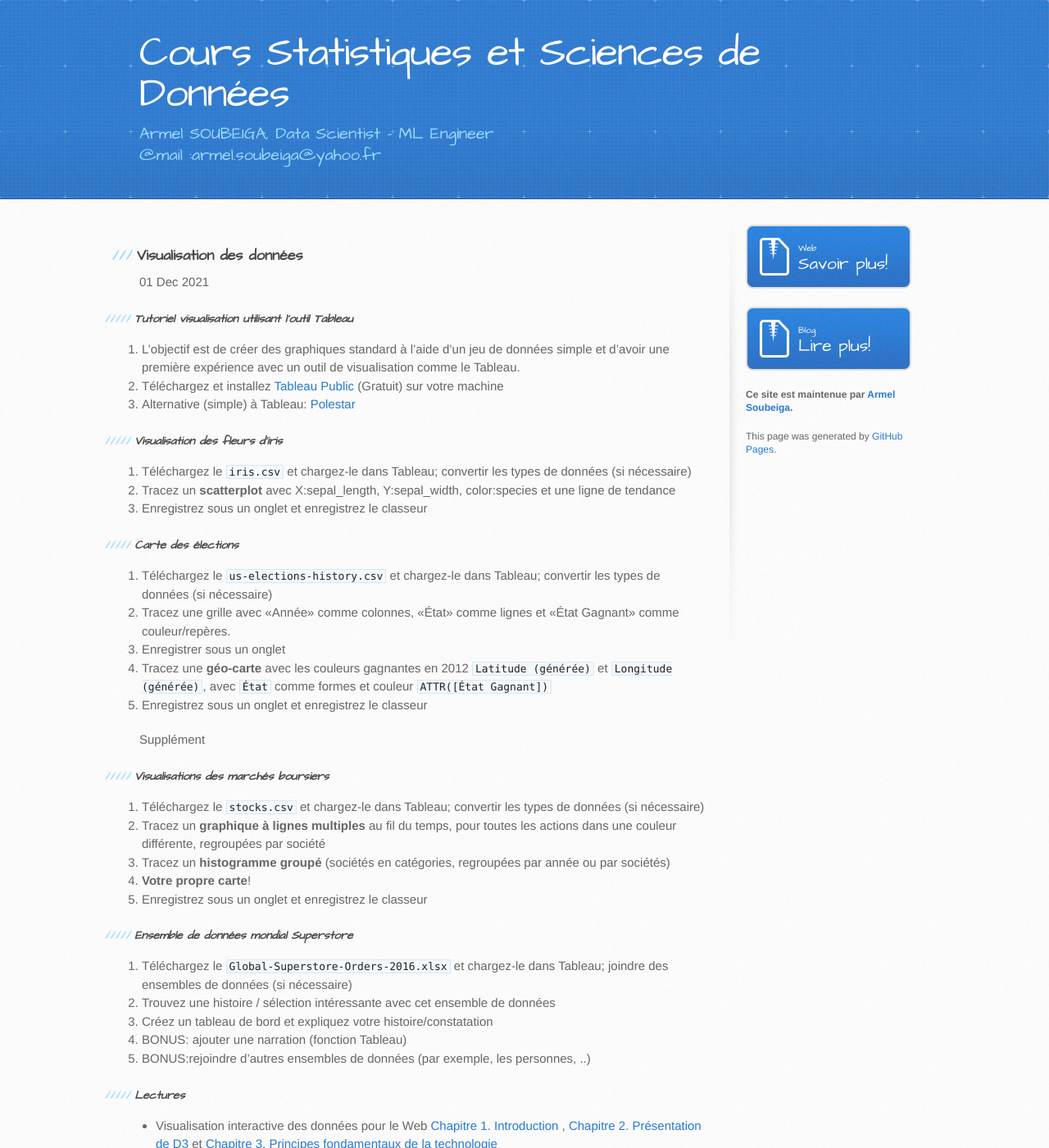
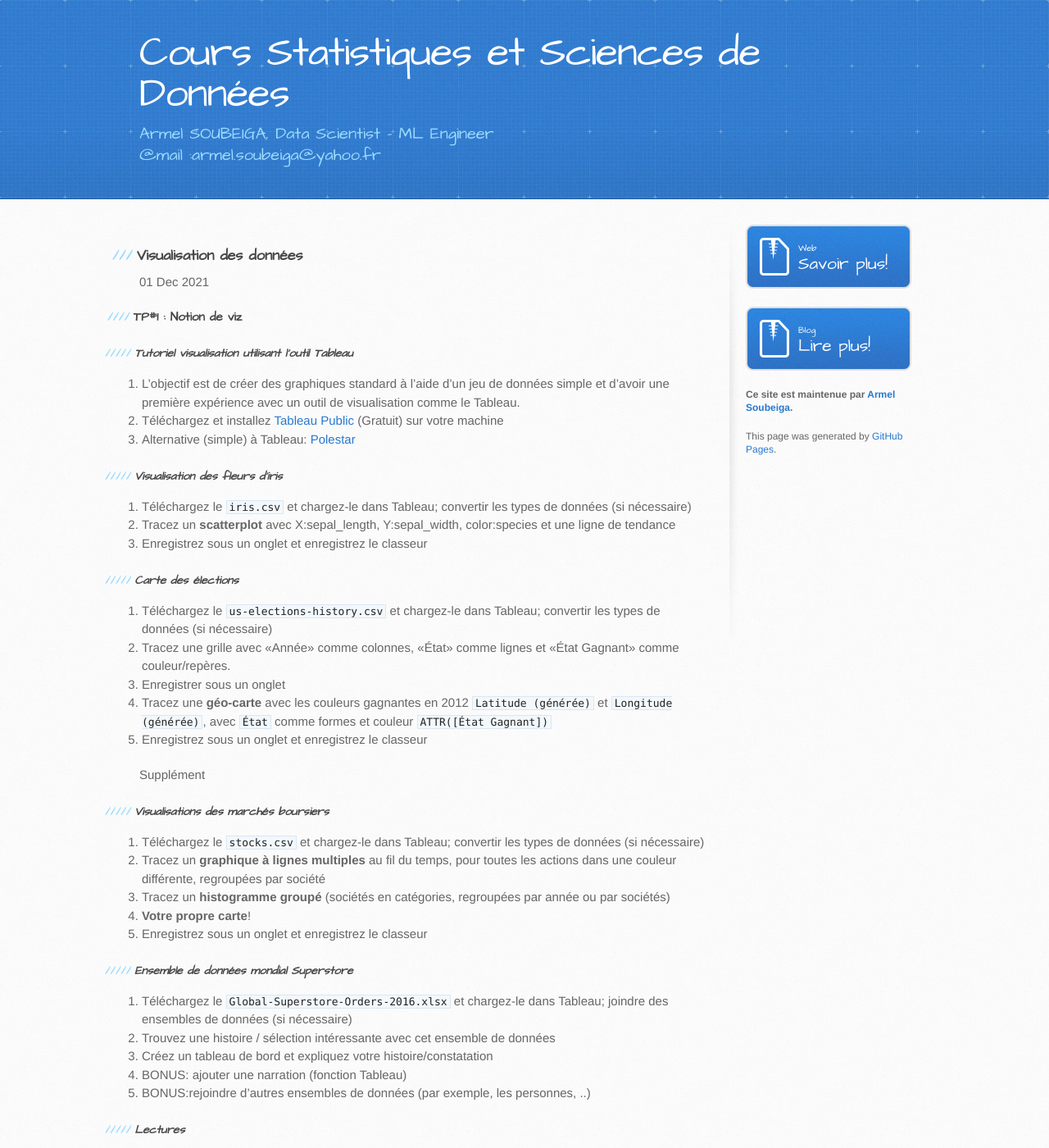
Before and after one commit to armelsoubeiga/Cours, a Jekyll site: the page built from dataviz/_posts/2021-12-11-Visualisation-des-données.md, in a window 1280 px wide and 1400 px high. Shown: the whole window at 82% size. Built offline with Jekyll 4.4.1, drawn with Linux system fonts in a browser that asks for light colours; some of the changed text lies outside the part shown.

Commit message:
Add files via upload

```diff
--- a/dataviz/_posts/2021-12-11-Visualisation-des-données.md
+++ b/dataviz/_posts/2021-12-11-Visualisation-des-données.md
@@ -2,7 +2,11 @@
 layout: post
 title:  "Visualisation des données"
 date:   12/2021
+navigation_weight: 8
 ---
+
+
+#### **TP#1 : Notion de viz**
 
 ##### *Tutoriel visualisation utilisant l'outil Tableau*
 
@@ -48,3 +52,6 @@
 ](https://web.archive.org/web/20160307043159/http://chimera.labs.oreilly.com/books/1230000000345/ch01.html), [Chapitre 2. Présentation de D3](https://web .archive.org/web/20160307043159/http://chimera.labs.oreilly.com/books/1230000000345/ch02.html) et [Chapitre 3. Principes fondamentaux de la technologie](https://web.archive.org/web/ 20160307043159/http://chimera.labs.oreilly.com/books/1230000000345/ch03.html)
 
 * Familiarisez-vous avec [JavaScript](https://learnxinyminutes.com/docs/javascript/)
+
+
+#### **TP#2 :Utilisation de d3 avec R**
```
